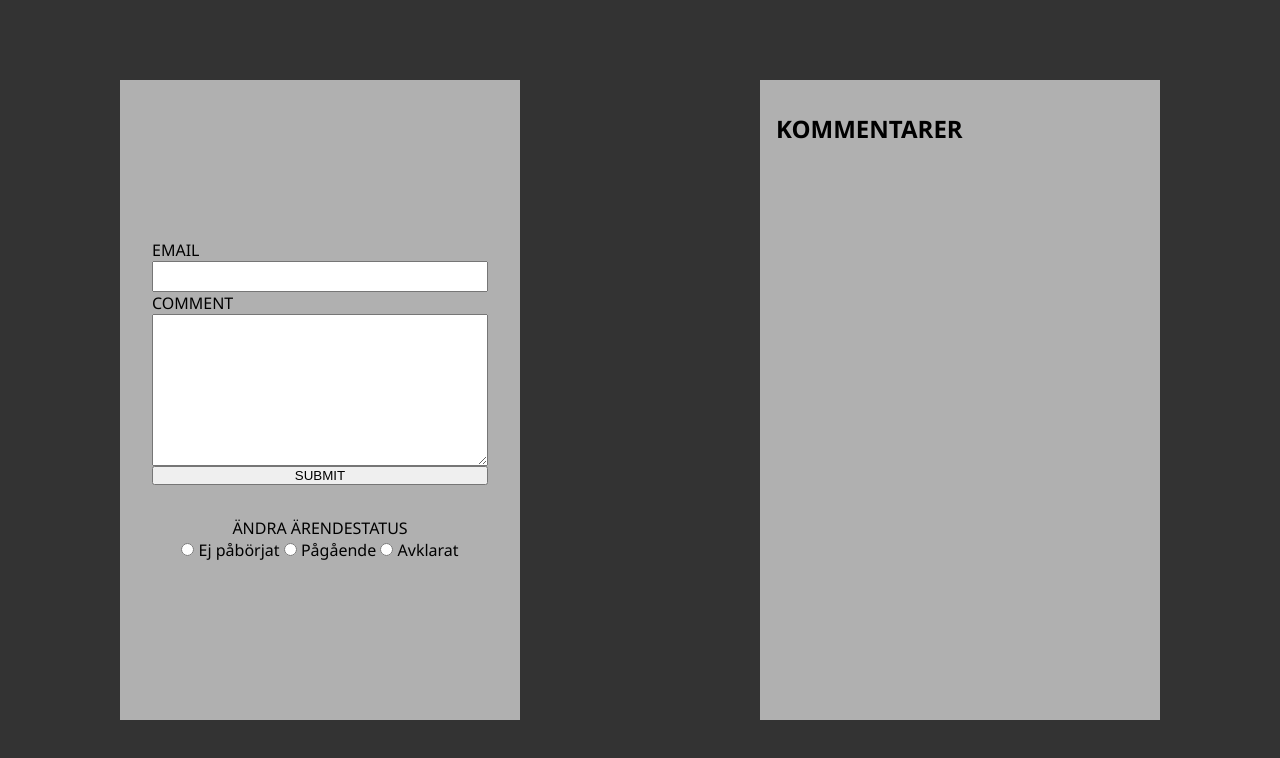
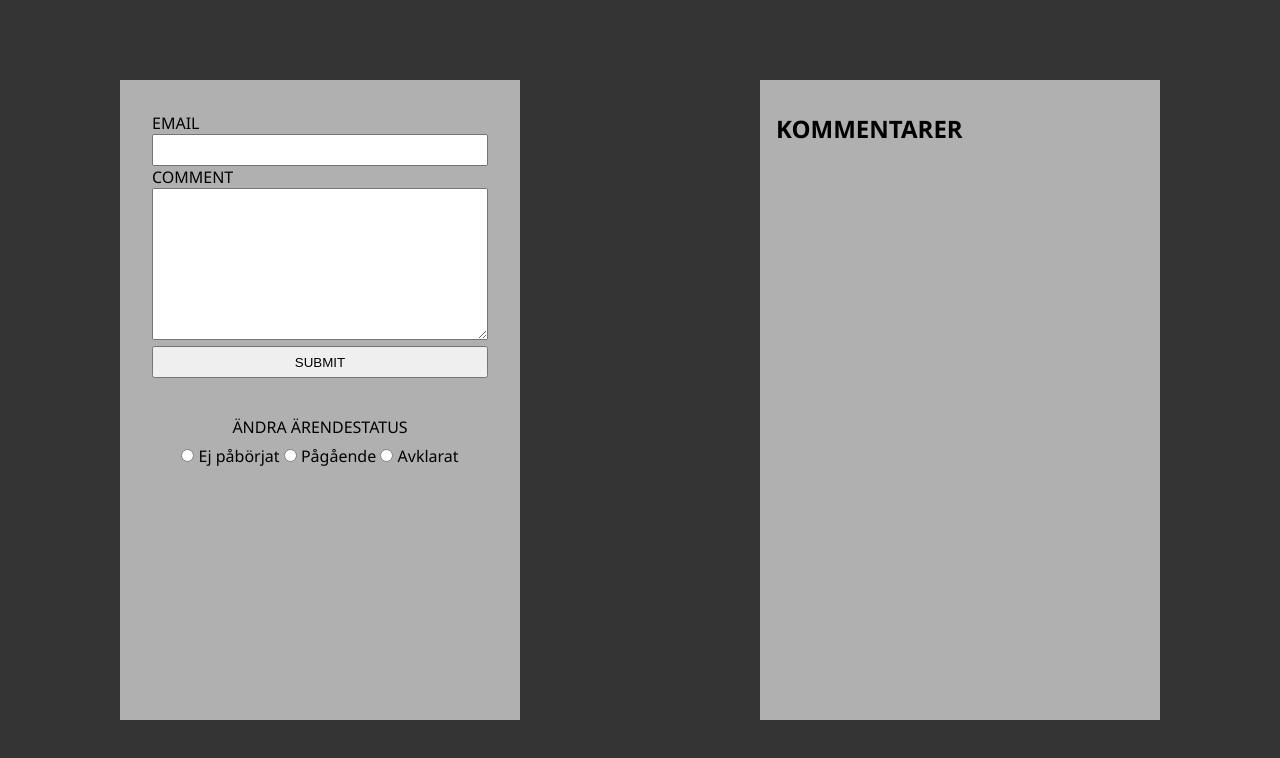
Before and after one commit to Izzmode/gruppuppgift-javascript-2, a plain HTML site: page details.html in a window 1280 px wide. Drawn offline with Linux system fonts and the light colour scheme; no server answers.

Commit message:
ändrat lite css

```diff
--- a/partials/_details.scss
+++ b/partials/_details.scss
@@ -24,11 +24,20 @@ body{
     padding: 0.4rem;
 }
 
+.form-wrapper-details form button{
+    padding: 0.4rem;
+    margin-top: 0.4rem;
+}
+
 .form-wrapper-details{
     background-color: #b0b0b0;
     padding: 2rem;
     width: 400px;
     // height: 70vh;
+}
+
+.status-wrapper p{
+    padding: 0.4rem;
 }
 
 .error-wrapper{
@@ -80,6 +89,7 @@ body{
 .card-wrapper .card{
     margin-bottom: 0.5rem;
     background-color: white;
+    padding: 0.4rem;
 }
 
 .comment-class{
@@ -89,6 +99,21 @@ body{
     margin-top: 0.5rem;
 }
 
-.comment-text{
+
+.card-wrapper .descriptionText{
+    padding: 0.4rem 0rem;
+}
+
+.card-wrapper .status{
+    font-size: 0.7rem;
+}
+
+.card-wrapper .userEmail{
     display: inline-block;
+
 }
+
+.card-wrapper .timeStamp{
+    display: inline-block;
+    margin-left: 6rem;
+}
--- a/style.scss
+++ b/style.scss
@@ -48,21 +48,21 @@ form {
     color: black;
 }
 
-.comment-wrapper{
-    display: flex;
-    flex-direction: column;
-    justify-content: center;
-}
+// .comment-wrapper{
+//     display: flex;
+//     flex-direction: column;
+//     justify-content: center;
+// }
 
-.status-wrapper{
-    background-color: #b0b0b0;
-    width: 400px;
-    text-align: center;
-    padding-bottom: 2rem;
-}
+// .status-wrapper{
+//     background-color: #b0b0b0;
+//     width: 400px;
+//     text-align: center;
+//     padding-bottom: 2rem;
+// }
 
-.form-wrapper-details{
-    background-color: #b0b0b0;
-    padding: 2rem;
-    width: 400px;
-}
+// .form-wrapper-details{
+//     background-color: #b0b0b0;
+//     padding: 2rem;
+//     width: 400px;
+// }
```
Also changed, not shown: style.css, 1 other file.
